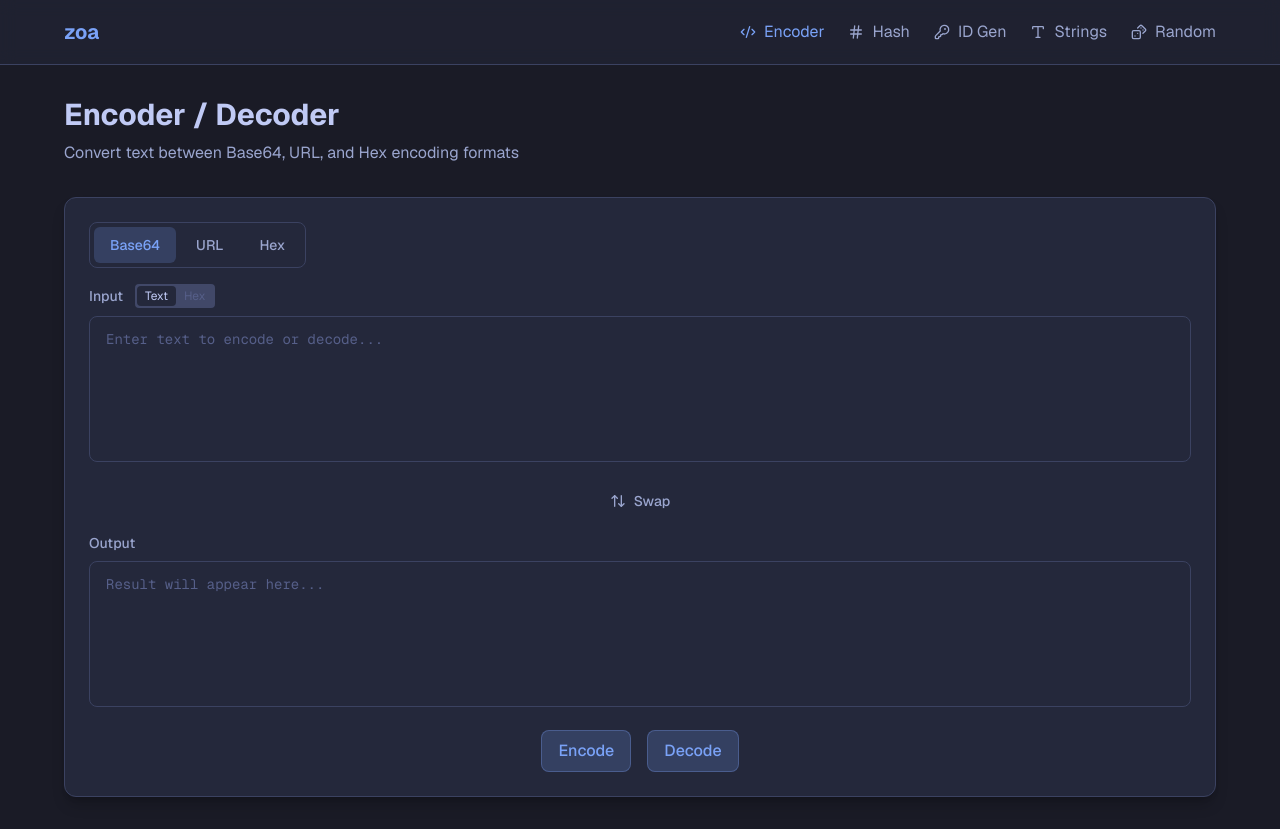
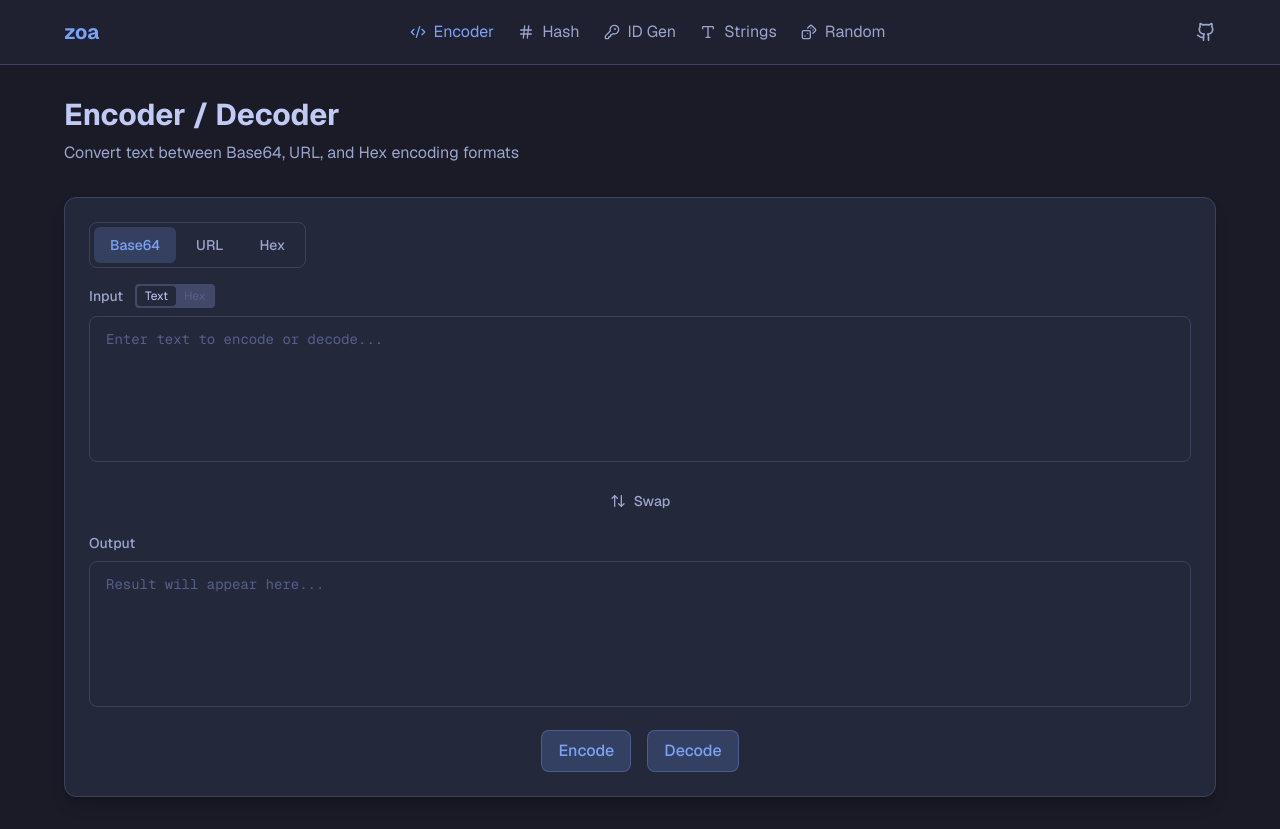
Before and after one commit to skdltmxn/zoa, a Next.js app: page /encoder in a window 1280 px wide. Built offline with nearby package versions, Linux system fonts and the light colour scheme.

Commit message:
feat: add github link

```diff
--- a/components/layout/header.tsx
+++ b/components/layout/header.tsx
@@ -2,7 +2,7 @@
 
 import Link from 'next/link'
 import { usePathname } from 'next/navigation'
-import { Hash, Code2, KeyRound, Type, Dices } from 'lucide-react'
+import { Hash, Code2, KeyRound, Type, Dices, Github } from 'lucide-react'
 import { cn } from '@/lib/utils'
 
 const navItems = [
@@ -45,6 +45,15 @@ export function Header(): React.ReactElement {
             )
           })}
         </nav>
+        <a
+          href="https://github.com/skdltmxn/zoa"
+          target="_blank"
+          rel="noopener noreferrer"
+          className="text-text-secondary hover:text-text-primary transition-colors"
+          aria-label="GitHub repository"
+        >
+          <Github className="h-5 w-5" />
+        </a>
       </div>
     </header>
   )
```
